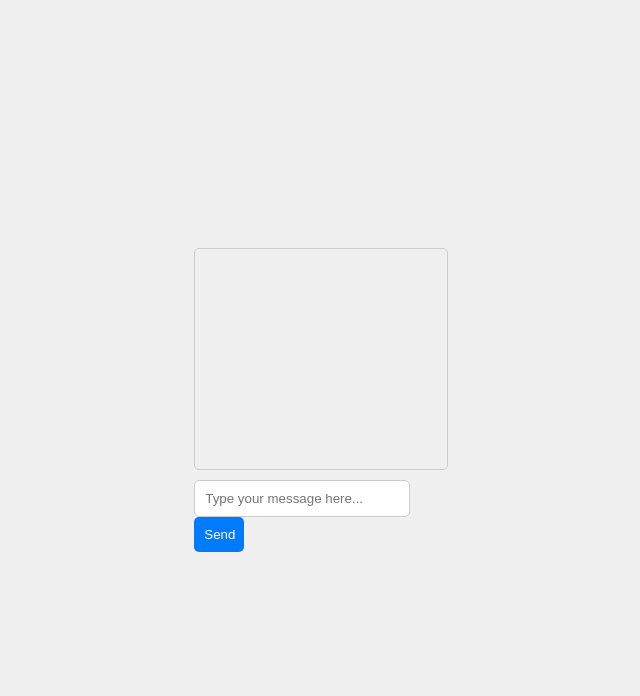
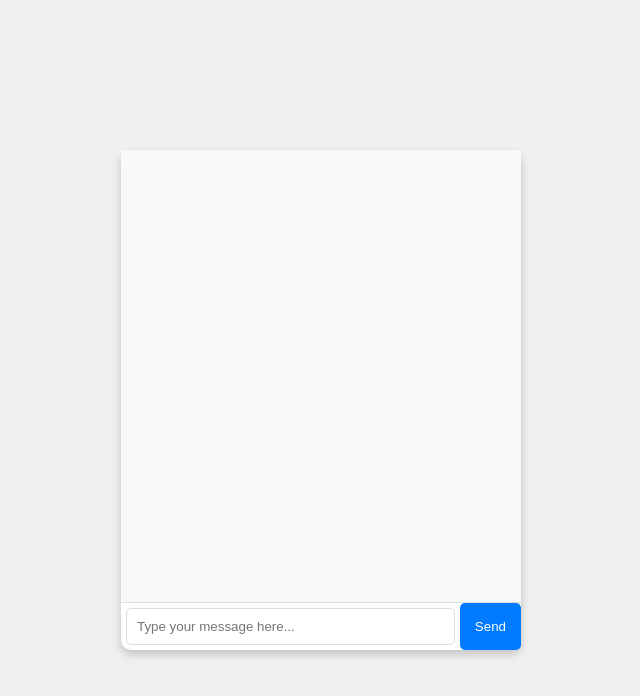
Before and after one commit to DawsonSpaceX/2048, a plain HTML site: page index.html in a window 1280 px wide. Shown: the whole page, without its empty margins (319-959 px from the left). Drawn offline with Linux system fonts and the light colour scheme.

Commit message:
Update styles.css

```diff
--- a/styles.css
+++ b/styles.css
@@ -1,47 +1,52 @@
 body {
-    background-color: #f0f0f0; /* Light gray background */
-    font-family: Arial, sans-serif;
     display: flex;
     justify-content: center;
     align-items: center;
     height: 100vh;
+    background-color: #f0f0f0;
+    font-family: Arial, sans-serif;
     margin: 0;
 }
 
-#chat-container {
-    background-color: #ffffff; /* White background for the chat */
+.chat-container {
+    background-color: #ffffff;
     border-radius: 10px;
-    box-shadow: 0 0 10px rgba(0, 0, 0, 0.1);
-    padding: 20px;
-    width: 300px; /* Adjust width as needed */
+    box-shadow: 0 4px 10px rgba(0, 0, 0, 0.2);
+    width: 400px;
+    height: 500px;
+    display: flex;
+    flex-direction: column;
 }
 
-#chatbox {
-    height: 200px; /* Height for chat display */
-    overflow-y: auto; /* Enable scrolling */
-    margin-bottom: 10px;
-    border: 1px solid #ccc;
-    border-radius: 5px;
+.chatbox {
+    flex: 1;
     padding: 10px;
+    border-bottom: 1px solid #ddd;
+    overflow-y: auto;
+    background-color: #f9f9f9;
+}
+
+.input-container {
+    display: flex;
 }
 
 #user-input {
-    width: calc(100% - 60px);
+    flex: 1;
     padding: 10px;
+    border: 1px solid #ddd;
     border-radius: 5px;
-    border: 1px solid #ccc;
+    margin: 5px;
 }
 
 #send-button {
-    width: 50px;
-    padding: 10px;
+    background-color: #007bff;
+    color: white;
     border: none;
+    padding: 10px 15px;
     border-radius: 5px;
-    background-color: #007bff; /* Button color */
-    color: white;
     cursor: pointer;
 }
 
 #send-button:hover {
-    background-color: #0056b3; /* Darker blue on hover */
+    background-color: #0056b3;
 }
```
